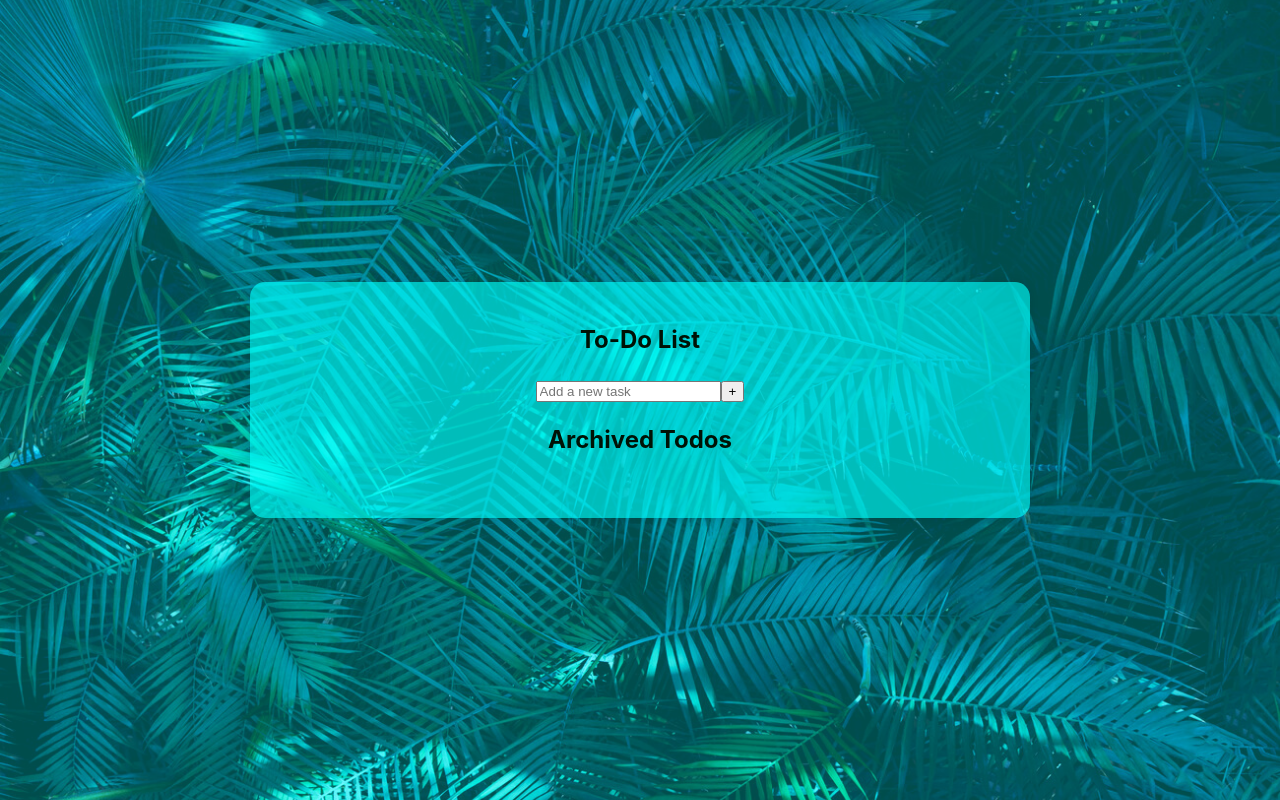
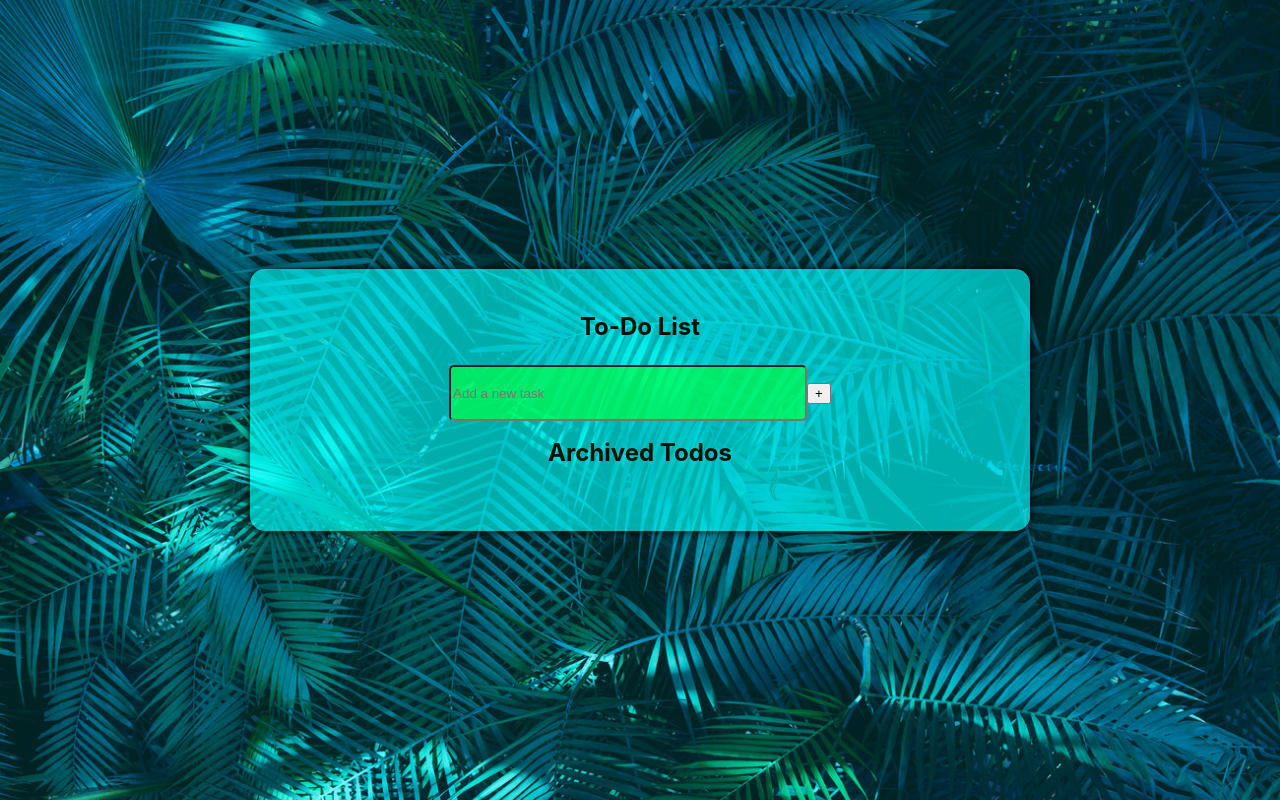
Before and after one commit to BColl91/ToDoList, a React (Vite) app: page / in a window 1280 px wide. Built offline with nearby package versions, Linux system fonts and the light colour scheme.

Commit message:
change color and input box

```diff
--- a/src/TodoInput.jsx
+++ b/src/TodoInput.jsx
@@ -14,7 +14,7 @@ const TodoInput = ({ addTodo }) => {
   return (
     <div className = "new-task-container">
     <form onSubmit={handleSubmit}>
-      <input
+      <input className="input-box"
         type="text"
         value={text}
         onChange={(e) => setText(e.target.value)}
--- a/src/index.css
+++ b/src/index.css
@@ -22,14 +22,14 @@ body {
   justify-content: center;
   align-items: center;
   min-height: 100vh;
-  background-color: rgba(0, 255, 251, 0.3);
+  background-color: rgba(0, 255, 251, 0.132);
 }
 
 .todo-container {
   background-color: rgba(0, 255, 251, 0.63);
   padding: 40px;
   border-radius: 15px;
-  box-shadow: 0 0 10px rgba(0, 0, 0, 0.1);
+  box-shadow: 0 0 10px rgb(0, 0, 0);
   width: 700px;
   text-align: center;
 }
@@ -50,15 +50,23 @@ ul {
   display: flex;
   justify-content: center;
   margin-bottom: 20px;
+  height: 50px;
 }
 
 #new-task-input {
   flex: 1;
   padding: 20px;
-  border: 1px solid #44ff00;
   border-radius: 5px;
   font-weight: bold;
-  font-size: 18px;
+  font-size: 20px;
+}
+
+.input-box{
+  background-color: rgba(0, 255, 76, 0.7);
+  color:rgb(0, 0, 0);
+  height: 50px;
+  width: 350px;
+  border-radius: 5px;
 }
 
 #add-task-button {
@@ -74,7 +82,7 @@ ul {
 .todo-list {
   list-style-type: none;
   padding: 0;
-  background-color: rgba(0, 255, 251, 0.803);
+  background-color: rgba(0, 255, 251, 0.92);
   border-radius: 5px;
   text-align: left;
 }
```
